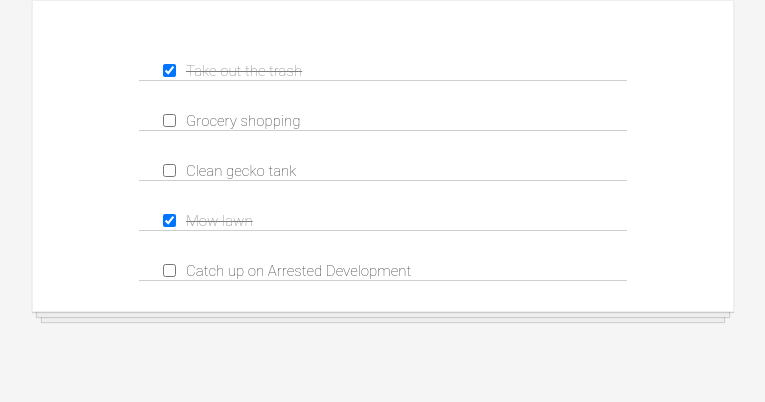
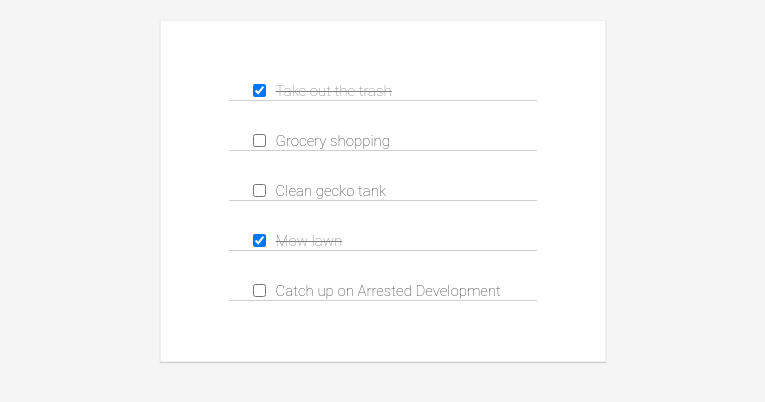
Before and after one commit to pnkvch/react-to-do, a React (Create React App) app in the folder my-app/: page / in a window 1280 px wide. Shown: the top 402 px of the page, without its empty margins (257-1022 px from the left). Built offline with nearby package versions, Linux system fonts and the light colour scheme.

Commit message:
formatting styles

```diff
--- a/my-app/src/App.css
+++ b/my-app/src/App.css
@@ -8,23 +8,14 @@ body {
 
 .todo-list {
   background-color: white;
-  margin: auto;
-  width: 50%;
+  margin: 20px auto;
+  width: 30%;
+  height: 280px;
   display: flex;
   flex-direction: column;
   align-items: center;
   border: 1px solid #efefef;
-  box-shadow:
-  /* The top layer shadow */
-      0 1px 1px rgba(0,0,0,0.15),
-          /* The second layer */
-      0 10px 0 -5px #eee,
-          /* The second layer shadow */
-      0 10px 1px -4px rgba(0,0,0,0.15),
-          /* The third layer */
-      0 20px 0 -10px #eee,
-          /* The third layer shadow */
-      0 20px 1px -9px rgba(0,0,0,0.15);
+  box-shadow: 0 1px 1px rgba(0,0,0,0.15);
   padding: 30px;
 }
 
```
